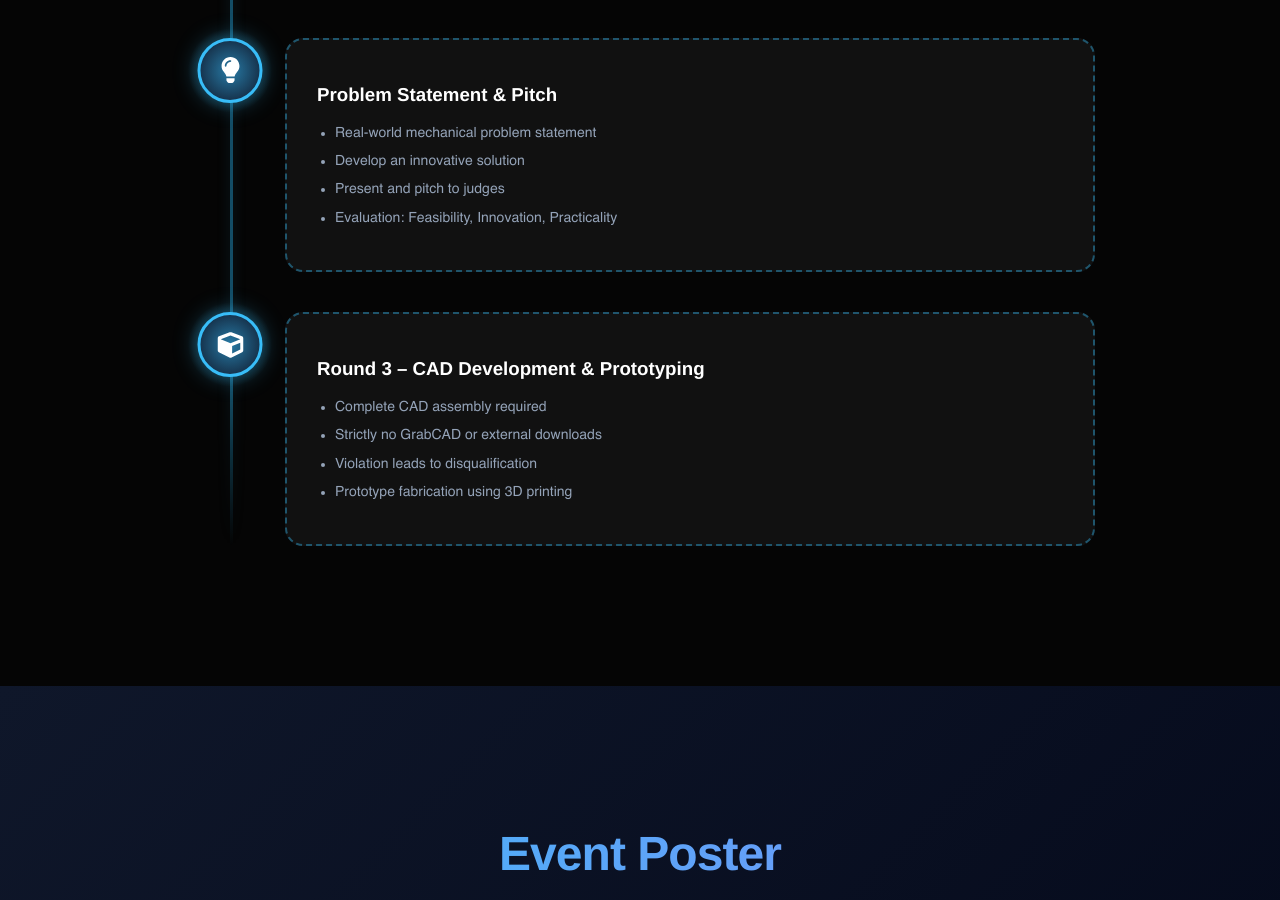
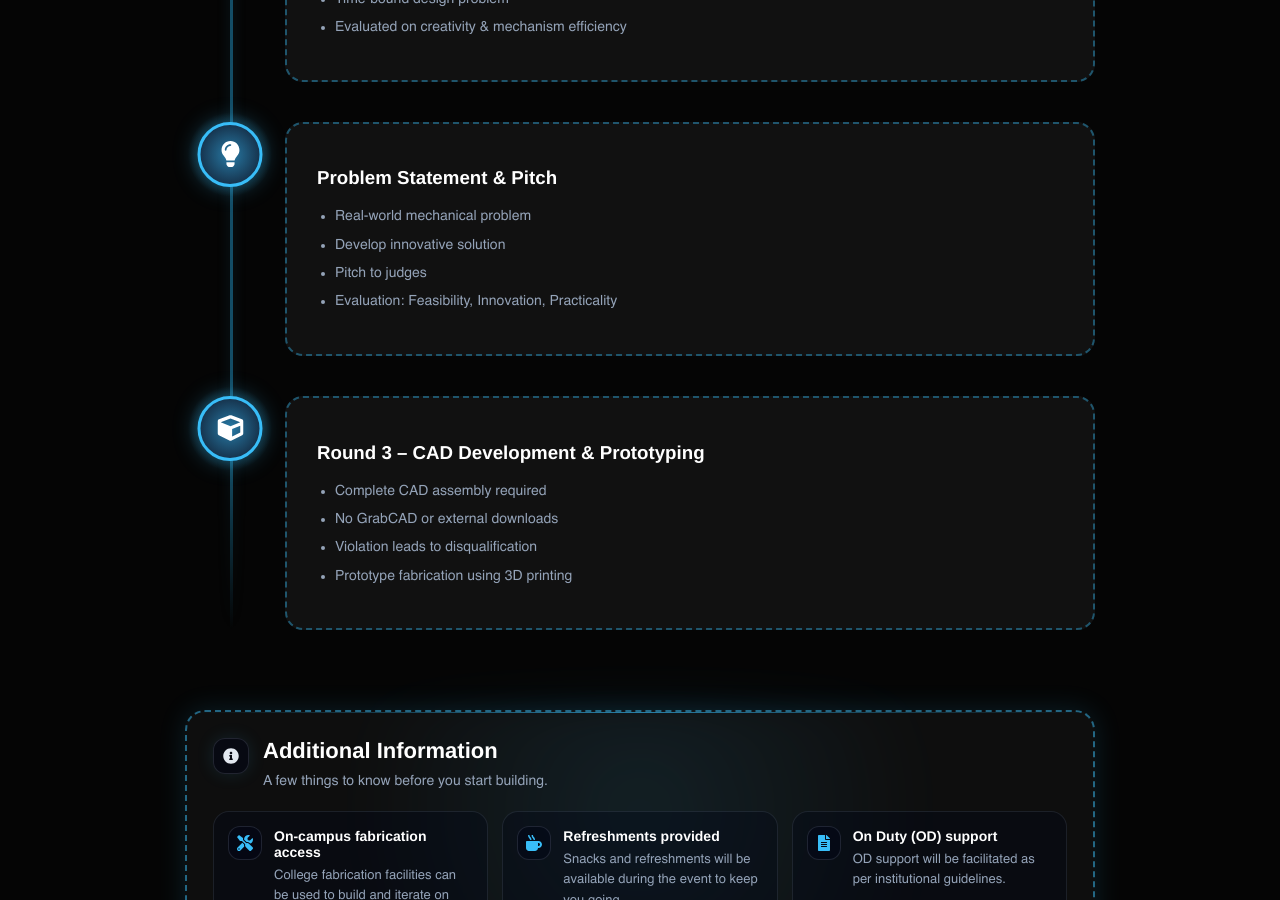
Before and after one commit to tutydeepak/mechathon-mea, a React (Vite) app: page / in a window 1280 px wide. Shown: the part 1900-2800 px from the top of the page. Built offline with nearby package versions, Linux system fonts and the light colour scheme; a web font is replaced by a local one.

Commit message:
guidelines udpated

```diff
--- a/src/components/Agenda.jsx
+++ b/src/components/Agenda.jsx
@@ -4,10 +4,109 @@ import {
   FaDraftingCompass,
   FaLightbulb,
   FaCube,
+  FaInfoCircle,
+  FaTools,
+  FaMugHot,
+  FaFileAlt,
 } from "react-icons/fa";
 
+// 1. Additional Information Component
+function AdditionalInfo() {
+  const infoRef = useRef(null);
+  const [infoActive, setInfoActive] = useState(false);
+
+  useEffect(() => {
+    const observer = new IntersectionObserver(
+      (entries) => {
+        entries.forEach((entry) => {
+          if (entry.isIntersecting) {
+            setInfoActive(true);
+          }
+        });
+      },
+      {
+        threshold: 0.5,
+        rootMargin: "-25% 0px -25% 0px",
+      }
+    );
+
+    if (infoRef.current) observer.observe(infoRef.current);
+
+    return () => observer.disconnect();
+  }, []);
+
+  const items = [
+    {
+      icon: FaTools,
+      title: "On-campus fabrication access",
+      description:
+        "College fabrication facilities can be used to build and iterate on your project components.",
+    },
+    {
+      icon: FaMugHot,
+      title: "Refreshments provided",
+      description:
+        "Snacks and refreshments will be available during the event to keep you going.",
+    },
+    {
+      icon: FaFileAlt,
+      title: "On Duty (OD) support",
+      description:
+        "OD support will be facilitated as per institutional guidelines.",
+    },
+  ];
+
+  return (
+    <div className="agenda-additional">
+      <div
+        ref={infoRef}
+        className={`agenda-additional__inner ${infoActive ? "is-active" : ""}`}
+      >
+        <div className="agenda-additional__glow" />
+
+        <div className="agenda-additional__card">
+          <div className="agenda-additional__accent" />
+
+          <div className="agenda-additional__header">
+            <div className="agenda-additional__headerIcon" aria-hidden="true">
+              <FaInfoCircle />
+            </div>
+            <div className="agenda-additional__headerText">
+              <h3>Additional Information</h3>
+              <p>A few things to know before you start building.</p>
+            </div>
+          </div>
+
+          <div className="agenda-additional__grid">
+            {items.map((item) => {
+              const Icon = item.icon;
+              return (
+                <div
+                  key={item.title}
+                  className="agenda-additional__item"
+                >
+                  <div className="agenda-additional__itemGlow" />
+                  <div className="agenda-additional__itemInner">
+                    <div className="agenda-additional__itemIcon" aria-hidden="true">
+                      <Icon />
+                    </div>
+                    <div className="agenda-additional__itemText">
+                      <div className="agenda-additional__itemTitle">{item.title}</div>
+                      <div className="agenda-additional__itemDesc">{item.description}</div>
+                    </div>
+                  </div>
+                </div>
+              );
+            })}
+          </div>
+        </div>
+      </div>
+    </div>
+  );
+}
+
+// 2. Main Agenda Component
 export default function Agenda() {
-    // State to keep track of which card is currently glowing
   const [activeIndex, setActiveIndex] = useState(null);
   const cardRefs = useRef([]);
 
@@ -15,17 +114,16 @@ export default function Agenda() {
     const observer = new IntersectionObserver(
       (entries) => {
         entries.forEach((entry) => {
-                    if (entry.isIntersecting) {
-                        // Get the index from the data attribute and set it as active
           const index = Number(entry.target.getAttribute("data-index"));
+
+          if (entry.isIntersecting && !isNaN(index)) {
             setActiveIndex(index);
           }
         });
       },
       {
         threshold: 0.5,
-                // Adjusted rootMargin to create a strict "focus zone" in the vertical center of the screen
-                rootMargin: "-25% 0px -25% 0px"
+        rootMargin: "-25% 0px -25% 0px",
       }
     );
 
@@ -33,11 +131,7 @@ export default function Agenda() {
       if (card) observer.observe(card);
     });
 
-        return () => {
-            cardRefs.current.forEach((card) => {
-                if (card) observer.unobserve(card);
-            });
-        };
+    return () => observer.disconnect();
   }, []);
 
   return (
@@ -45,13 +139,9 @@ export default function Agenda() {
       <h2 className="agenda-title">Hackathon Agenda</h2>
 
       <div className="agenda-timeline">
-
         {/* Round 1 */}
         <div className="agenda-item">
-                    <div className="agenda-icon">
-                        <FaQuestionCircle />
-                    </div>
-                    {/* Add conditional class and data-index */}
+          <div className="agenda-icon"><FaQuestionCircle /></div>
           <div
             className={`agenda-card ${activeIndex === 0 ? "glow-active" : ""}`}
             data-index={0}
@@ -68,32 +158,29 @@ export default function Agenda() {
 
         {/* Round 2 */}
         <div className="agenda-item">
-                    <div className="agenda-icon">
-                        <FaDraftingCompass />
-                    </div>
-                    {/* Add conditional class and data-index */}
+          <div className="agenda-icon"><FaDraftingCompass /></div>
           <div
             className={`agenda-card ${activeIndex === 1 ? "glow-active" : ""}`}
             data-index={1}
             ref={(el) => (cardRefs.current[1] = el)}
           >
             <h3>Round 2 – Presentation - Design Challenge</h3>
-                        <a href="#" className="highlight-box">
+            <div className="highlight-box">
+              <p>First Year: AutoCAD</p>
               <p>Second Year & Above: SolidWorks modelling</p>
-                        </a>
+            </div>
             <ul>
+              <li>Mixed-year teams encouraged</li>
+              <li>All-first-year teams get a different problem</li>
               <li>Time-bound design problem</li>
-                            <li>Evaluated on creativity & mechanicsm efficiency presented</li>
+              <li>Evaluated on creativity & mechanism efficiency</li>
             </ul>
           </div>
         </div>
 
         {/* Problem Statement */}
         <div className="agenda-item">
-                    <div className="agenda-icon">
-                        <FaLightbulb />
-                    </div>
-                    {/* Add conditional class and data-index */}
+          <div className="agenda-icon"><FaLightbulb /></div>
           <div
             className={`agenda-card ${activeIndex === 2 ? "glow-active" : ""}`}
             data-index={2}
@@ -101,9 +188,9 @@ export default function Agenda() {
           >
             <h3>Problem Statement & Pitch</h3>
             <ul>
-                            <li>Real-world mechanical problem statement</li>
-                            <li>Develop an innovative solution</li>
-                            <li>Present and pitch to judges</li>
+              <li>Real-world mechanical problem</li>
+              <li>Develop innovative solution</li>
+              <li>Pitch to judges</li>
               <li>Evaluation: Feasibility, Innovation, Practicality</li>
             </ul>
           </div>
@@ -111,10 +198,7 @@ export default function Agenda() {
 
         {/* Round 3 */}
         <div className="agenda-item">
-                    <div className="agenda-icon">
-                        <FaCube />
-                    </div>
-                    {/* Add conditional class and data-index */}
+          <div className="agenda-icon"><FaCube /></div>
           <div
             className={`agenda-card ${activeIndex === 3 ? "glow-active" : ""}`}
             data-index={3}
@@ -123,14 +207,17 @@ export default function Agenda() {
             <h3>Round 3 – CAD Development & Prototyping</h3>
             <ul>
               <li>Complete CAD assembly required</li>
-                            <li>Strictly no GrabCAD or external downloads</li>
+              <li>No GrabCAD or external downloads</li>
               <li>Violation leads to disqualification</li>
               <li>Prototype fabrication using 3D printing</li>
             </ul>
           </div>
         </div>
+      </div>
 
-            </div>
+      {/* Rendering the updated component */}
+      <AdditionalInfo />
+
     </section>
   );
 }
--- a/src/components/Contact.jsx
+++ b/src/components/Contact.jsx
@@ -20,7 +20,7 @@ export default function Contact() {
             </div>
 
             <div className="contact-footer">
-                <p>© {new Date().getFullYear()} Mechathon | Designed by <span>MEA</span></p>
+                <p>© {new Date().getFullYear()} Mechathon | Designed by <span>Deepak</span></p>
             </div>
         </section>
     );
--- a/src/components/Countdown.jsx
+++ b/src/components/Countdown.jsx
@@ -1,7 +1,7 @@
 import React, { useEffect, useState } from "react";
 
 function Countdown() {
-    const eventDate = new Date("April 01, 2026 09:00:00").getTime();
+    const eventDate = new Date("April 20, 2026 09:00:00").getTime();
     const [timeLeft, setTimeLeft] = useState(eventDate - new Date().getTime());
 
     useEffect(() => {
--- a/src/index.css
+++ b/src/index.css
@@ -770,6 +770,182 @@ body {
   margin-bottom: 0;
 }
 
+/* --- AGENDA: ADDITIONAL INFO --- */
+.agenda-additional {
+  margin-top: 80px;
+  display: flex;
+  justify-content: center;
+  width: 100%;
+}
+
+.agenda-additional__inner {
+  position: relative;
+  width: 100%;
+  max-width: 950px;
+  transition: transform 0.5s ease, opacity 0.5s ease;
+  transform: scale(0.97);
+  opacity: 0.65;
+}
+
+.agenda-additional__inner.is-active {
+  transform: scale(1);
+  opacity: 1;
+}
+
+.agenda-additional__glow {
+  position: absolute;
+  inset: -10px;
+  background: radial-gradient(circle at 50% 40%, rgba(56, 189, 248, 0.18), transparent 60%);
+  filter: blur(22px);
+  opacity: 0.55;
+  pointer-events: none;
+}
+
+.agenda-additional__card {
+  position: relative;
+  background: rgba(255, 255, 255, 0.04);
+  border: 2px dashed rgba(56, 189, 248, 0.35);
+  border-radius: 20px;
+  padding: 26px 26px 22px;
+  overflow: hidden;
+  box-shadow: 0 0 22px rgba(56, 189, 248, 0.08);
+}
+
+.agenda-additional__inner.is-active .agenda-additional__card {
+  border-color: rgba(56, 189, 248, 0.5);
+  box-shadow: 0 0 28px rgba(56, 189, 248, 0.14);
+}
+
+.agenda-additional__accent {
+  position: absolute;
+  left: 0;
+  right: 0;
+  top: 0;
+  height: 1px;
+  background: linear-gradient(to right, transparent, rgba(56, 189, 248, 0.7), transparent);
+  opacity: 0.9;
+  pointer-events: none;
+}
+
+.agenda-additional__header {
+  display: flex;
+  gap: 14px;
+  align-items: flex-start;
+  margin-bottom: 18px;
+}
+
+.agenda-additional__headerIcon {
+  width: 36px;
+  height: 36px;
+  border-radius: 12px;
+  display: flex;
+  align-items: center;
+  justify-content: center;
+  background: rgba(2, 6, 23, 0.55);
+  border: 1px solid rgba(148, 163, 184, 0.18);
+  color: #e2e8f0;
+  box-shadow: 0 0 18px rgba(56, 189, 248, 0.12);
+}
+
+.agenda-additional__headerIcon svg {
+  width: 16px;
+  height: 16px;
+}
+
+.agenda-additional__headerText h3 {
+  margin: 0;
+  font-size: 22px;
+  color: #ffffff;
+}
+
+.agenda-additional__headerText p {
+  margin: 6px 0 0;
+  color: #94a3b8;
+  font-size: 14px;
+  line-height: 1.6;
+}
+
+.agenda-additional__grid {
+  display: grid;
+  grid-template-columns: repeat(3, minmax(0, 1fr));
+  gap: 14px;
+  margin-top: 16px;
+}
+
+.agenda-additional__item {
+  position: relative;
+  border-radius: 16px;
+  background: rgba(2, 6, 23, 0.35);
+  border: 1px solid rgba(148, 163, 184, 0.14);
+  padding: 14px 14px;
+  transition: transform 0.25s ease, border-color 0.25s ease, box-shadow 0.25s ease;
+  overflow: hidden;
+}
+
+.agenda-additional__itemGlow {
+  position: absolute;
+  inset: 0;
+  opacity: 0;
+  transition: opacity 0.25s ease;
+  background: linear-gradient(180deg, rgba(56, 189, 248, 0.12), transparent 65%);
+  pointer-events: none;
+}
+
+.agenda-additional__itemInner {
+  position: relative;
+  display: flex;
+  gap: 12px;
+  align-items: flex-start;
+}
+
+.agenda-additional__itemIcon {
+  width: 34px;
+  height: 34px;
+  border-radius: 12px;
+  display: flex;
+  align-items: center;
+  justify-content: center;
+  background: rgba(2, 6, 23, 0.55);
+  border: 1px solid rgba(148, 163, 184, 0.18);
+  color: #38bdf8;
+  flex: 0 0 auto;
+}
+
+.agenda-additional__itemIcon svg {
+  width: 16px;
+  height: 16px;
+}
+
+.agenda-additional__itemTitle {
+  color: #ffffff;
+  font-weight: 600;
+  font-size: 14px;
+  margin-top: 2px;
+}
+
+.agenda-additional__itemDesc {
+  color: #94a3b8;
+  font-size: 13px;
+  line-height: 1.6;
+  margin-top: 6px;
+}
+
+.agenda-additional__item:hover {
+  transform: translateY(-4px);
+  border-color: rgba(56, 189, 248, 0.45);
+  box-shadow: 0 0 22px rgba(56, 189, 248, 0.14);
+}
+
+.agenda-additional__item:hover .agenda-additional__itemGlow {
+  opacity: 1;
+}
+
+@media (max-width: 900px) {
+  .agenda-additional__grid {
+    grid-template-columns: 1fr;
+  }
+}
+
 /* --- CONTACT SECTION --- */
 .contact-section {
   padding: 120px 20px 60px;
```
Also changed, not shown: src/assets/images/Mechathon-26-Poster.png. Lines whose indentation alone changed are shown as unchanged.
